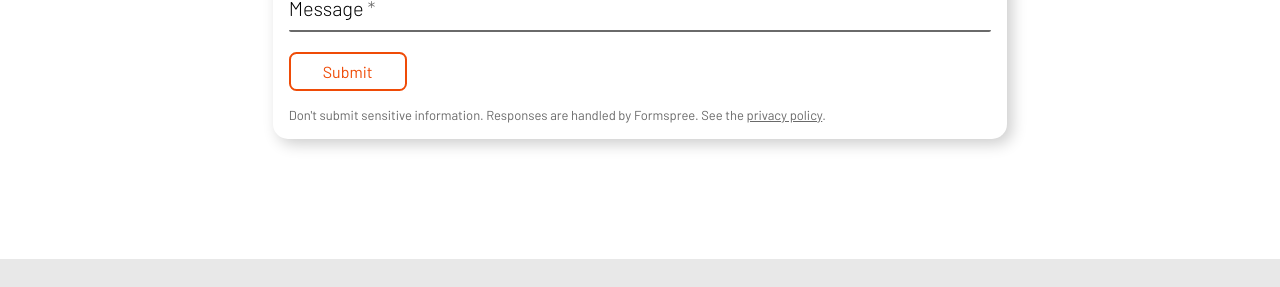
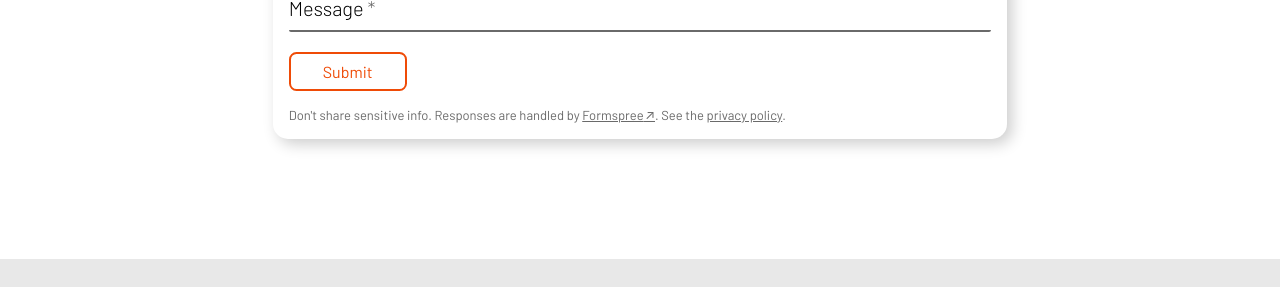
Before and after one commit to qitianshi/qitianshi.com, a Jekyll site: the page built from src/contact.html, in a window 1280 px wide and 900 px high, scrolled down 304 px. Shown: the part 516-803 px from the top of the window. Built offline with Jekyll 4.4.1, drawn with Linux system fonts in a browser that asks for light colours; some web fonts are replaced.

Commit message:
Update legal verbiage for forms

```diff
--- a/src/contact.html
+++ b/src/contact.html
@@ -64,7 +64,7 @@ navbar_transparency_theme: "dark"
     <button type="submit">Submit</button>
 
     <small>
-        Don't submit sensitive information. Responses are handled by Formspree. See the <a href="/legal/privacy">privacy policy</a>.
+        Don't share sensitive info. Responses are handled by <a href="https://formspree.io" class="external-link" target="_blank">Formspree</a>. See the <a href="/legal/privacy">privacy policy</a>.
     </small>
 
 </form>
```
